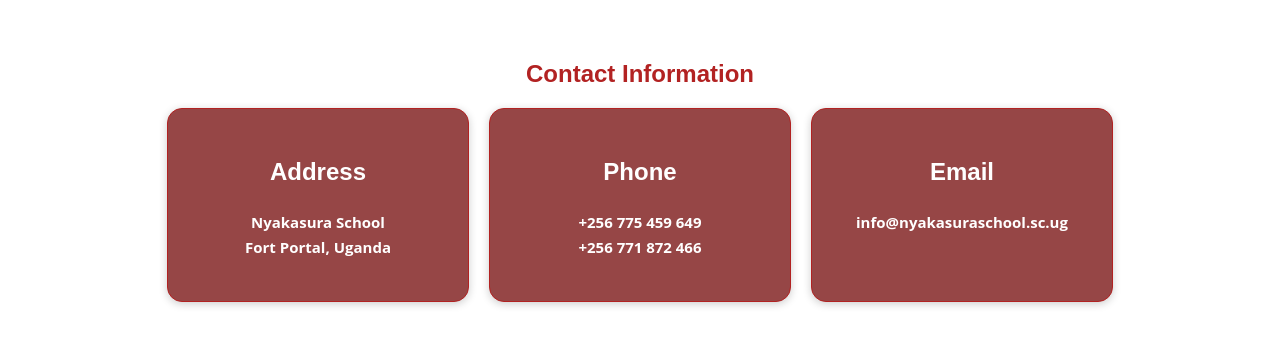
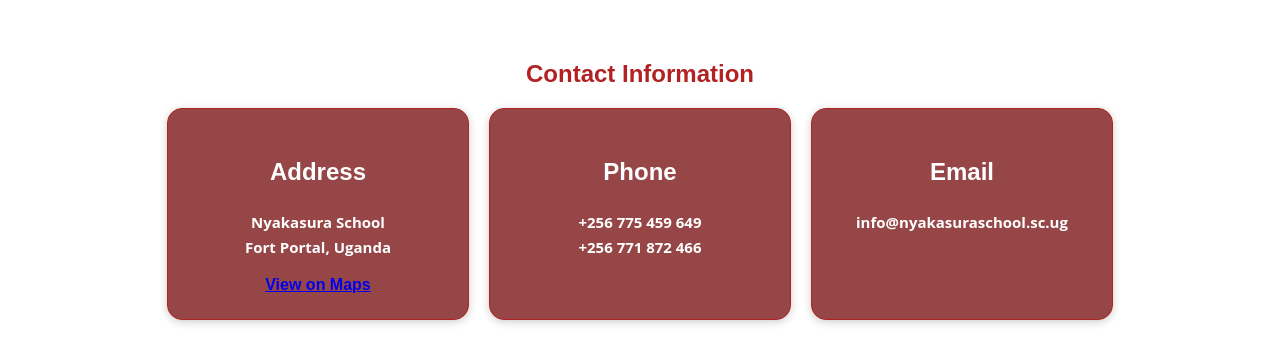
Before and after one commit to AngellaMirembe/WebProject, a plain HTML site: page contact.html in a window 1280 px wide. Shown: the part 350-705 px from the top of the page. Drawn offline with Linux system fonts and the light colour scheme.

```diff
--- a/contact.html
+++ b/contact.html
@@ -64,6 +64,7 @@
                 <div class="card" id="contact-cards">
                     <h3>Address</h3>
                     <p>Nyakasura School<br>Fort Portal, Uganda</p>
+                    <a href="https://maps.app.goo.gl/A5AbAYCtGauCkgyk9" target="_blank">View on Maps</a>
                 </div>
                 <div class="card" id="contact-cards">
                     <h3>Phone</h3>
```
Also changed, not shown: 1 other file.
